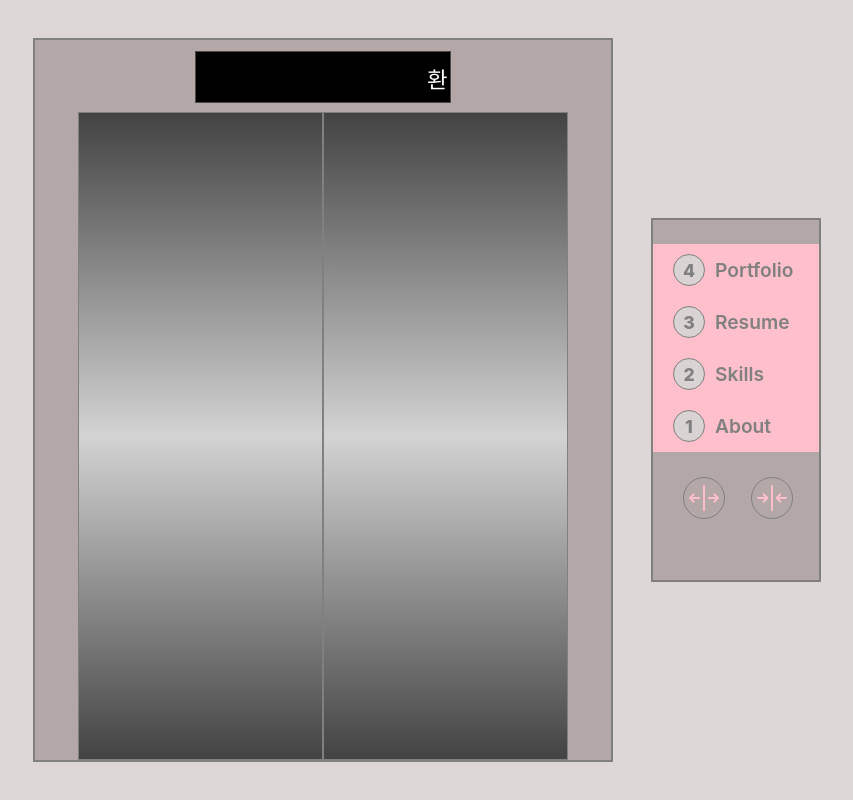
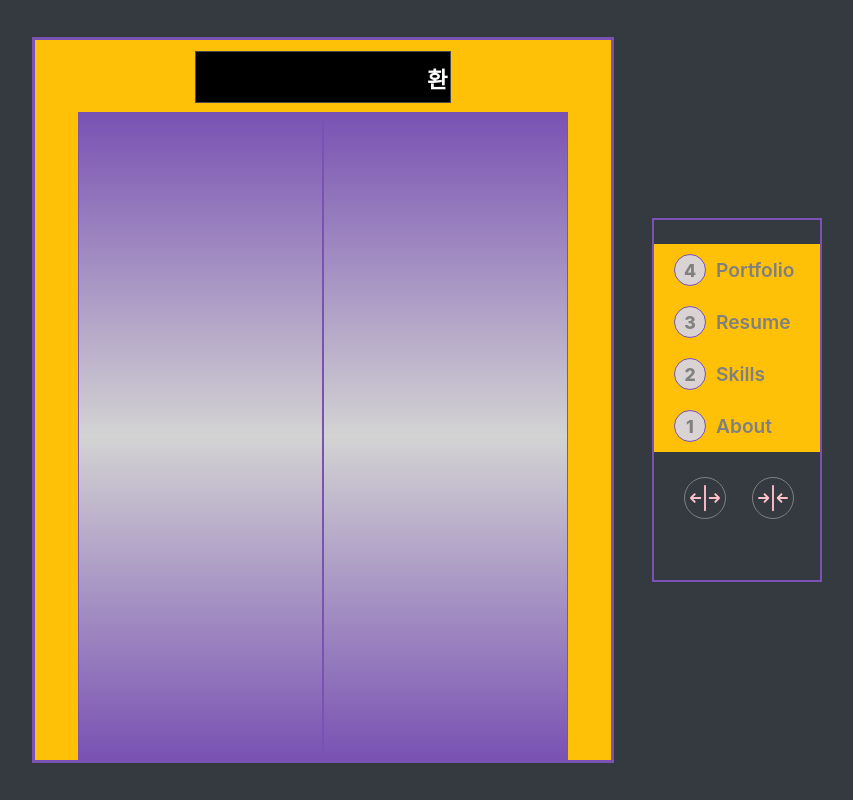
Before and after one commit to KOWOONLEE/portfolio_elevator, a React (Create React App) app: page / in a window 1280 px wide. Shown: the whole page, without its empty margins (213-1066 px from the left). Built offline with nearby package versions, Linux system fonts and the light colour scheme; the HTML template or start-up script is replaced by a standard one.

Commit message:
Rev: 색상 변경

```diff
--- a/src/App.css
+++ b/src/App.css
@@ -3,10 +3,10 @@
 }
 /* Mount & UnMount Effect Animations */
 .loaded {
-  animation: 3s ease load forwards;
+  animation: 2s ease load forwards;
 }
 .unloaded {
-  animation: 3s ease unload forwards;
+  animation: 2s ease unload forwards;
 }
 @keyframes load {
   0% {
--- a/src/color.js
+++ b/src/color.js
@@ -1,4 +1,6 @@
 export const theme = {
-  bg: "",
-  grey: "#b3a7a7",
+  bg: "#343A40",
+  door: "#b3a7a7",
+  doorSide: "#FFC107",
+  border: "#7952B3",
 };
--- a/src/components/Nav.js
+++ b/src/components/Nav.js
@@ -1,9 +1,9 @@
 import * as React from "react";
 import { Link } from "react-router-dom";
+import { theme } from "./../color";
 import styled from "styled-components";
 import { FaArrowAltCircleUp, FaArrowAltCircleDown } from "react-icons/fa";
 import { BsArrowsExpand, BsArrowsCollapse } from "react-icons/bs";
-import { theme } from "../color";
 import { useState } from "react";
 import { useRef } from "react";
 
@@ -123,7 +123,7 @@ const StyledNav = styled.div`
   .floorBtn {
     display: flex;
     height: 4vh;
-    background-color: pink;
+    background-color: ${theme.doorSide};
     align-items: center;
     padding: 10px 10px 10px 20px;
   }
@@ -135,7 +135,7 @@ const StyledNav = styled.div`
     background-color: #d9d3d3;
     font-size: 1.1em;
     font-weight: 800;
-    border: 1px double grey;
+    border: 1px double ${theme.border};
     border-radius: 50%;
     justify-content: center;
     align-items: center;
--- a/src/pages/Main.js
+++ b/src/pages/Main.js
@@ -3,7 +3,7 @@ import Nav from "../components/Nav";
 import { theme } from "../color";
 import { useEffect, useState } from "react";
 import SpaceImg from "../assets/images/space.jpg";
-import { TbNorthStar } from "react-icons/tb";
+import { BsStars } from "react-icons/bs";
 
 const Main = ({ screen, setScreen, pages, movePage }) => {
   const [eleActive, setEleActive] = useState(false);
@@ -11,11 +11,13 @@ const Main = ({ screen, setScreen, pages, movePage }) => {
 
   //처음 렌더링에서는 페이지 소개
   //층 버튼을 누르면 해당 층수 screen
+  //3초 뒤에 문 열리면서
+  // 다른 페이지 이동
 
   useEffect(() => {
     const screenDisplay = (e) => {
       if (!eleActive) {
-        setScreen("환영합니다. 보고 싶은 내용을 클릭해 주세요 😃");
+        setScreen("환영합니다. 보고 싶은 포폴 내용을 클릭해 주세요 😃");
       }
     };
     screenDisplay();
@@ -33,7 +35,7 @@ const Main = ({ screen, setScreen, pages, movePage }) => {
             </div>
             <div className="eleDoor">
               <div className={eleShake ? "starActive" : "star"}>
-                <TbNorthStar />
+                <BsStars />
               </div>
               <img className="inlineImg" alt="inlineImg" src={SpaceImg} />
               <div
@@ -67,7 +69,7 @@ const StyledMain = styled.div`
   display: flex;
   width: 100vw;
   height: 100vh;
-  background-color: #ddd7d7;
+  background-color: ${theme.bg};
   align-items: center;
   justify-content: center;
 
@@ -83,10 +85,11 @@ const StyledMain = styled.div`
     display: flex;
     width: 45%;
     height: 90%;
-    background-color: ${theme.grey};
-    border: 2px solid grey;
+    background-color: ${theme.doorSide};
+    border: 3px solid ${theme.border};
     align-items: flex-end;
     justify-content: center;
+    font-weight: 600;
   }
   .eleDisplay {
     display: flex;
@@ -98,7 +101,7 @@ const StyledMain = styled.div`
     align-items: center;
     text-transform: uppercase;
     background-color: black;
-    letter-spacing: 5px;
+    letter-spacing: 3px;
   }
   .eleDoor {
     display: flex;
@@ -118,7 +121,7 @@ const StyledMain = styled.div`
     width: 30px;
     height: 30px;
     background: transparent;
-    box-shadow: 180px 300px yellow;
+    /* box-shadow: 180px 300px yellow; */
     animation: animStar 1s linear infinite;
     &:after {
       content: " ";
@@ -144,7 +147,7 @@ const StyledMain = styled.div`
       height: 25px;
       top: 35vh;
       left: 12vw;
-      stroke: white;
+      fill: white;
     }
   }
   .starActive {
@@ -181,8 +184,8 @@ const StyledMain = styled.div`
       height: 25px;
       top: 35vh;
       left: 12vw;
-      stroke: white;
-      animation: biggerStar 3s linear infinite;
+      fill: white;
+      animation: biggerStar 5s linear infinite;
 
       @keyframes biggerStar {
         from {
@@ -193,10 +196,10 @@ const StyledMain = styled.div`
         }
 
         to {
-          width: 70px;
-          height: 70px;
+          width: 60px;
+          height: 60px;
           top: 33vh;
-          left: 10vw;
+          left: 11vw;
         }
       }
     }
@@ -205,8 +208,8 @@ const StyledMain = styled.div`
     position: absolute;
     width: 19%;
     height: 80.7%;
-    background-image: linear-gradient(to bottom, #434343, lightgrey, #434343);
-    border: 1px solid grey;
+    background-image: linear-gradient(to bottom, #7952b3, lightgrey, #7952b3);
+    border: 1px solid ${theme.border};
     animation: fadeInLeft 3s;
 
     @keyframes fadeInLeft {
@@ -222,8 +225,8 @@ const StyledMain = styled.div`
     position: absolute;
     width: 4%;
     height: 80.7%;
-    background-image: linear-gradient(to bottom, #434343, lightgrey, #434343);
-    border: 1px solid grey;
+    background-image: linear-gradient(to bottom, #7952b3, lightgrey, #7952b3);
+    border: 1px solid ${theme.border};
     animation: openInLeft 3s;
 
     @keyframes openInLeft {
@@ -241,8 +244,8 @@ const StyledMain = styled.div`
     right: 39%;
     width: 19%;
     height: 80.7%;
-    background-image: linear-gradient(to bottom, #434343, lightgrey, #434343);
-    border: 1px solid grey;
+    background-image: linear-gradient(to bottom, #7952b3, lightgrey, #7952b3);
+    border: 1px solid ${theme.border};
     animation: fadeInRight 3s;
 
     @keyframes fadeInRight {
@@ -260,8 +263,8 @@ const StyledMain = styled.div`
     right: 39%;
     width: 4%;
     height: 80.7%;
-    background-image: linear-gradient(to bottom, #434343, lightgrey, #434343);
-    border: 1px solid grey;
+    background-image: linear-gradient(to bottom, #7952b3, lightgrey, #7952b3);
+    border: 1px solid ${theme.border};
     animation: openInRight 3s;
 
     @keyframes openInRight {
@@ -278,7 +281,7 @@ const StyledMain = styled.div`
     width: 13%;
     height: 45%;
     background-color: ${theme.grey};
-    border: 2px solid grey;
+    border: 2px solid ${theme.border};
     margin-left: 3%;
     text-decoration: none;
   }
```
